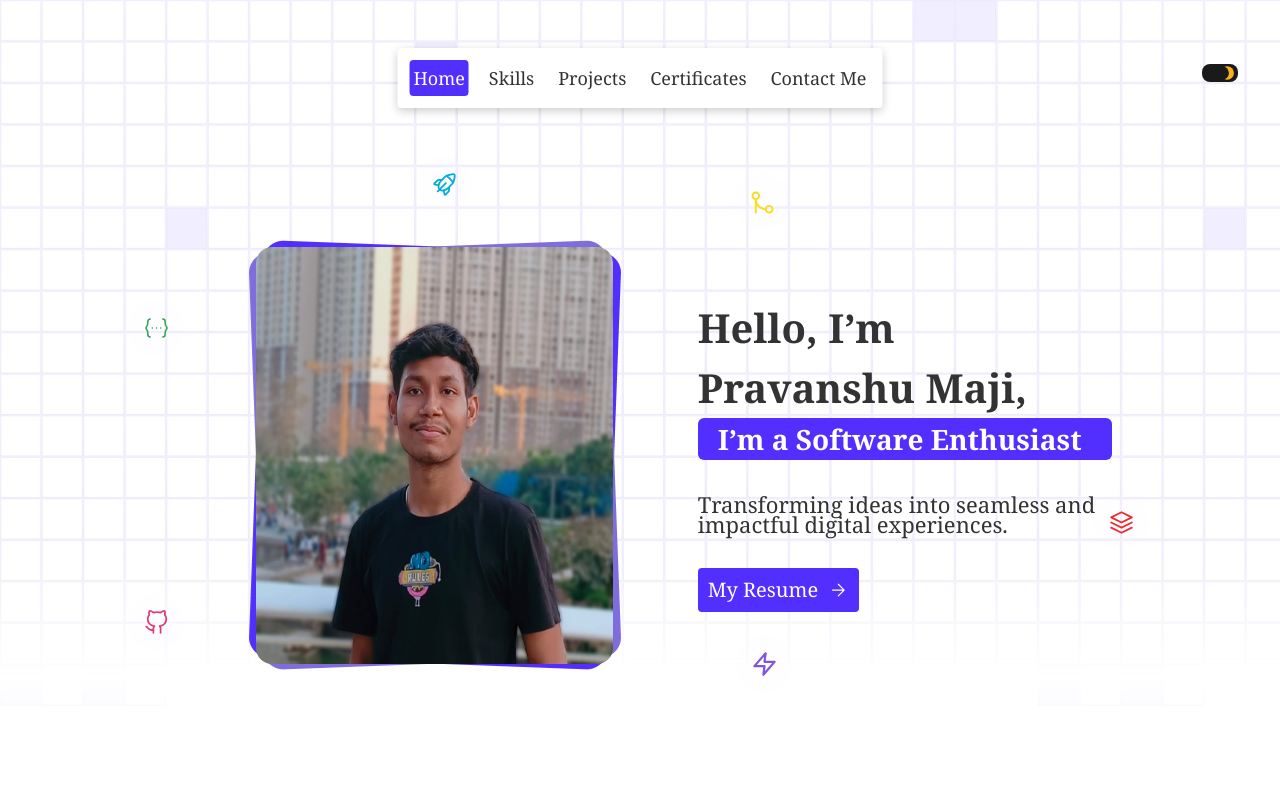
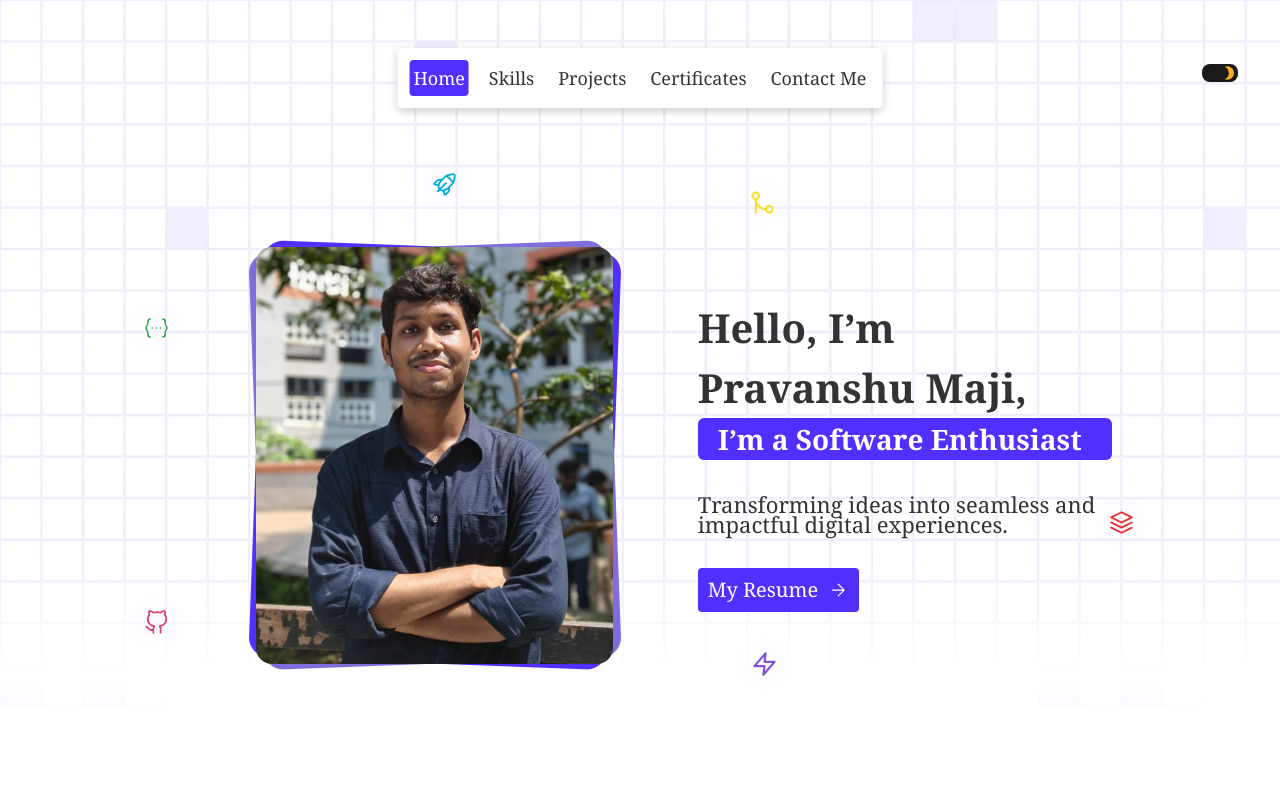
Before and after one commit to PRAVANSHU/Pravanshu-Portfolio, a Next.js app: page / in a window 1280 px wide. Shown: the top 800 px of the page. Built offline with nearby package versions, Linux system fonts and the light colour scheme.

Commit message:
profile image update

```diff
--- a/app/components/hero/hero.tsx
+++ b/app/components/hero/hero.tsx
@@ -45,7 +45,7 @@ const Hero = () => {
                     className="w-[280px] h-[320px] md:w-[372px] md:h-[430px] absolute right-0 -z-20"
                 />
                 <Image
-                    src="/pravanshu_profile.jpg"
+                    src="/pm_1.png"
                     alt="Pravanshu Maji picture"
                     width={357}
                     height={417}
```
Also changed, not shown: public/pm_1.png (added), public/pm_profile.jpg (added).
